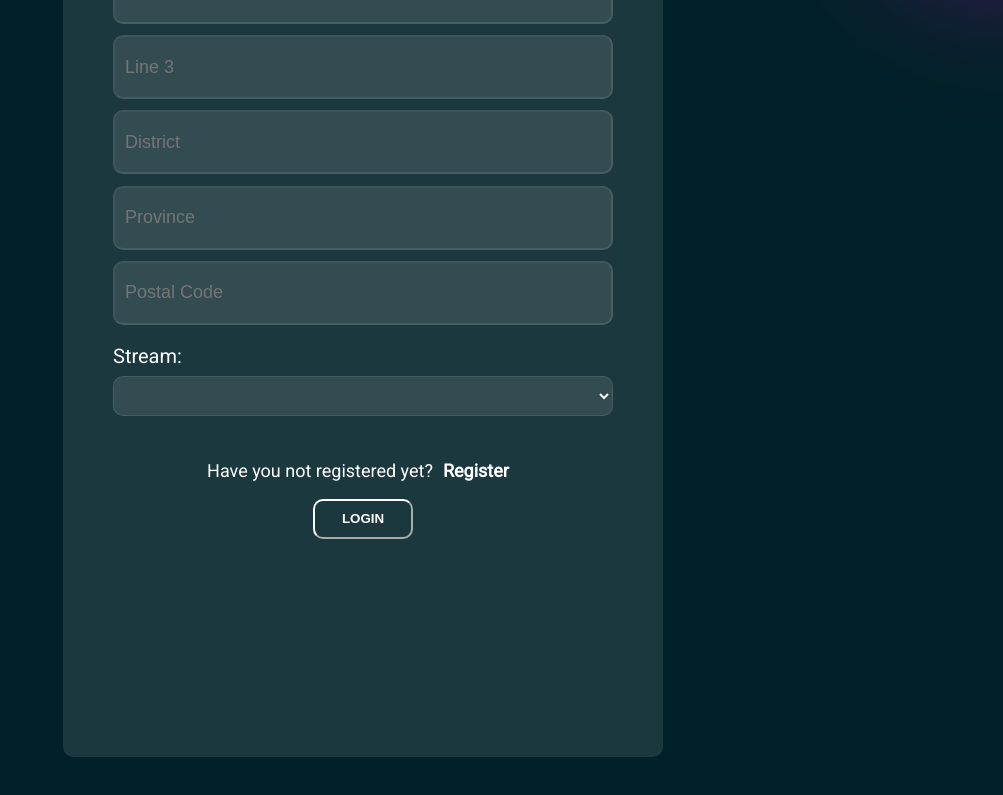
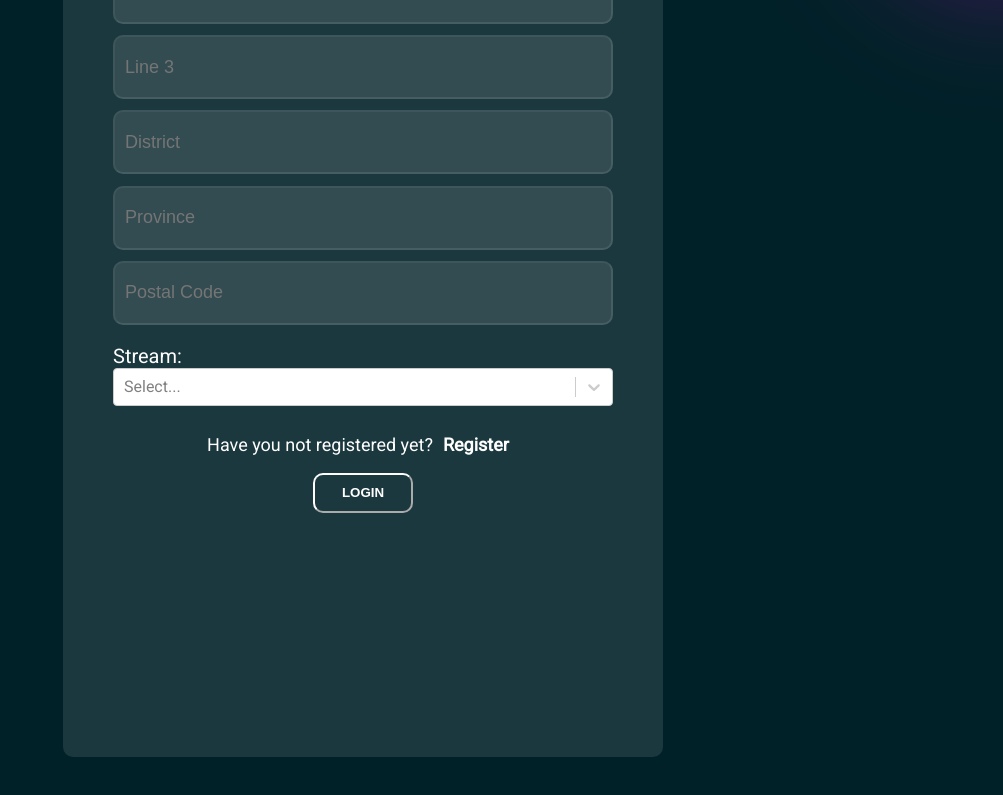
Before and after one commit to UmeshMadhusankha/lms-missaka, a React (Vite) app: page / in a window 1280 px wide. Shown: the part 1003-1798 px from the top of the page, without its empty margins (277-1280 px from the left). Built offline with nearby package versions, Linux system fonts and the light colour scheme.

Commit message:
installed react select and did foundation on streams

```diff
--- a/package.json
+++ b/package.json
@@ -11,7 +11,8 @@
   },
   "dependencies": {
     "react": "^19.0.0",
-    "react-dom": "^19.0.0"
+    "react-dom": "^19.0.0",
+    "react-select": "^5.10.1"
   },
   "devDependencies": {
     "@eslint/js": "^9.21.0",
--- a/src/pages/RegisterPage.jsx
+++ b/src/pages/RegisterPage.jsx
@@ -2,8 +2,16 @@ import React from 'react'
 import styles from './RegisterPage.module.css'
 import GlowingBGCricle from '../components/glowingBGCricle/glowingBGCricle'
 import logo from '../assets/images/nameLogo.png'
+import Select from 'react-select'
 
 function RegisterPage() {
+
+  const streams = [
+    {value : "bio" ,label : "Bio Science"},
+    {value : "maths" ,label : "Physical Science"},
+    {value : "other" ,label : "Other"}
+  ]
+
   return (
     <div className={styles.container}>
         <div className={styles.ellipsContainer} >
@@ -75,12 +83,7 @@ function RegisterPage() {
             <input type='text' placeholder='Province' className={styles.inputFieldsAddr}/>
             <input type='text' placeholder='Postal Code' className={styles.inputFieldsAddr}/>
             <label htmlFor="stream" className={styles.labels}>Stream:</label>
-            <select className={styles.inputFields}>
-              <option value="" hidden></option>
-              <option value="bio" className={styles.selectOpts}>Bio Science</option>
-              <option value="maths">Physical Science</option>
-              <option value="other">Other</option>
-            </select>
+            <Select options={streams}  />
           </div>
           <div className={styles.register}>
             <p>Have you not registered yet? </p>
```
Also changed, not shown: 1 other file (tests, documents, lock files or other folders).
